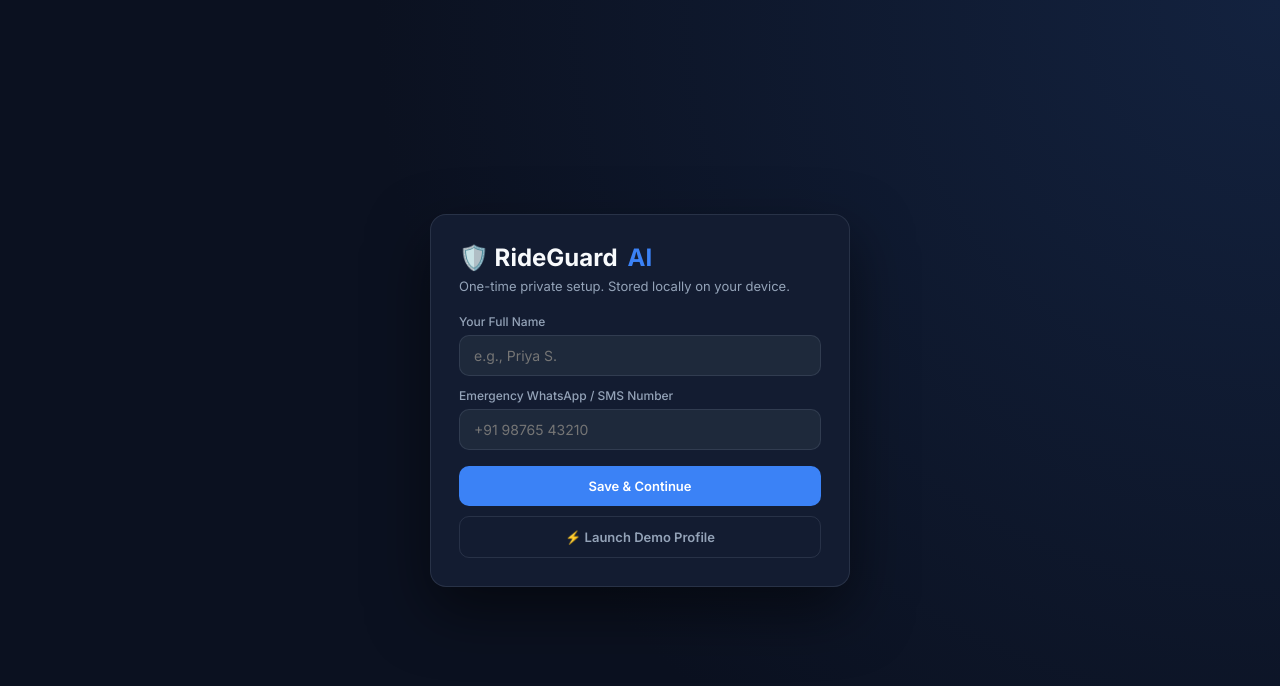
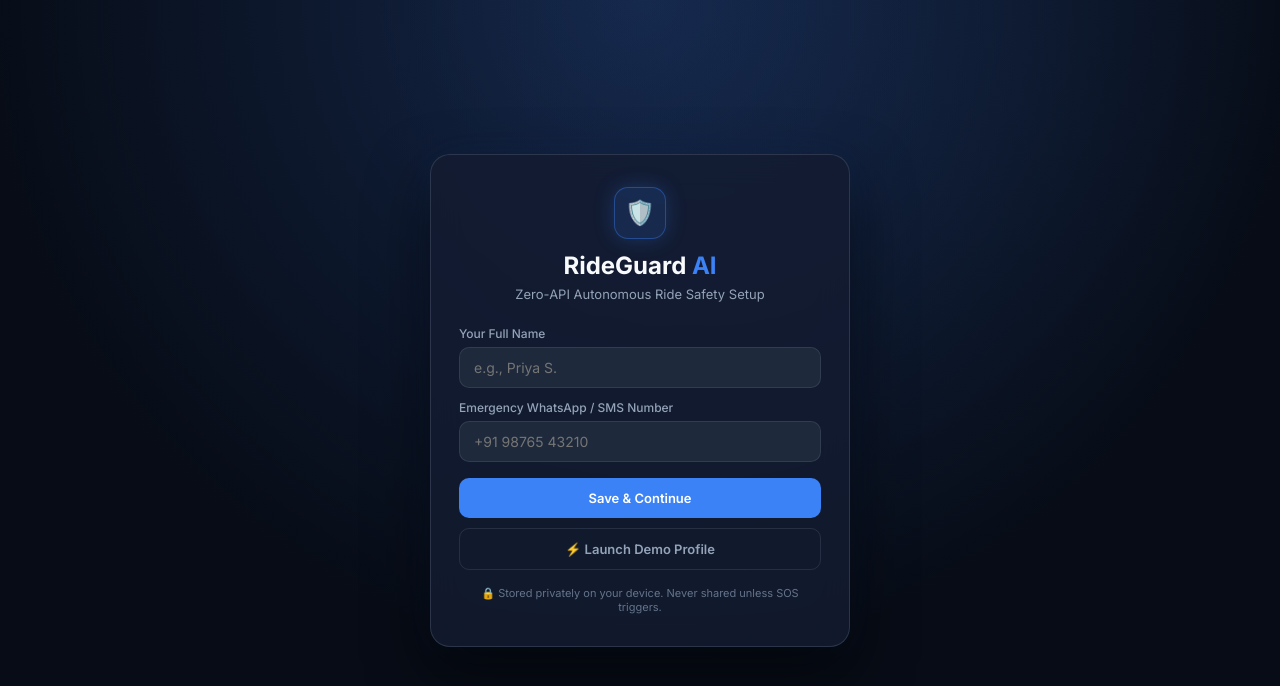
Before and after one commit to mvsanjeev21/RideGuard-AI, a plain HTML site: page index.html in a window 1280 px wide. Drawn offline with nearby package versions, Linux system fonts and the light colour scheme.

Commit message:
Enhance login view with glassmorphism style
Updated the login view with a glassmorphism design and improved styling for the login card and header.

```diff
--- a/index.html
+++ b/index.html
@@ -24,12 +24,46 @@
     body { background: radial-gradient(circle at top right, #13223f, var(--bg-main) 60%); color: var(--text-main); min-height: 100vh; }
     .hidden { display: none !important; }
 
-    /* Centered Login / Setup View */
-    .login-wrapper { min-height: 100vh; display: flex; align-items: center; justify-content: center; padding: 20px; }
-    .login-card { width: 100%; max-width: 420px; background: var(--bg-card); border: 1px solid var(--border); border-radius: 16px; padding: 28px; box-shadow: 0 24px 60px rgba(0,0,0,0.5); }
+    /* Centered Glassmorphism Login / Setup View */
+    .login-wrapper {
+      min-height: 100vh;
+      display: flex;
+      align-items: center;
+      justify-content: center;
+      padding: 20px;
+      background: radial-gradient(circle at 50% 0%, rgba(59, 130, 246, 0.18), #070c16 65%);
+    }
+    .login-card {
+      width: 100%;
+      max-width: 420px;
+      background: rgba(19, 28, 49, 0.85);
+      backdrop-filter: blur(16px);
+      border: 1px solid rgba(148, 163, 184, 0.2);
+      border-radius: 20px;
+      padding: 32px 28px;
+      box-shadow: 0 25px 60px rgba(0, 0, 0, 0.6), 0 0 40px rgba(59, 130, 246, 0.08);
+    }
+    .login-header { text-align: center; margin-bottom: 24px; }
+    .shield-badge {
+      width: 52px;
+      height: 52px;
+      margin: 0 auto 12px;
+      border-radius: 14px;
+      background: rgba(59, 130, 246, 0.15);
+      border: 1px solid rgba(59, 130, 246, 0.4);
+      display: flex;
+      align-items: center;
+      justify-content: center;
+      font-size: 24px;
+      box-shadow: 0 0 20px rgba(59, 130, 246, 0.25);
+    }
+    .login-header h2 { font-size: 24px; font-weight: 700; color: #f8fafc; }
+    .login-header h2 span { color: #3b82f6; }
+    .login-header p { font-size: 13px; color: #94a3b8; margin-top: 6px; }
+    .privacy-note { margin-top: 16px; text-align: center; font-size: 11px; color: #64748b; }
+
     .brand { display: flex; align-items: center; gap: 10px; font-size: 24px; font-weight: 700; margin-bottom: 6px; }
     .brand span { color: var(--blue); }
-    .subtitle { color: var(--text-muted); font-size: 13px; margin-bottom: 20px; }
 
     label { display: block; font-size: 12px; color: var(--text-muted); margin: 12px 0 6px; font-weight: 500; }
     input[type="text"], input[type="tel"] {
@@ -168,8 +202,11 @@
   <!-- 1. ONE-TIME SETUP / LOGIN VIEW -->
   <div id="loginView" class="login-wrapper">
     <div class="login-card">
-      <div class="brand">🛡️ RideGuard <span>AI</span></div>
-      <p class="subtitle">One-time private setup. Stored locally on your device.</p>
+      <div class="login-header">
+        <div class="shield-badge">🛡️</div>
+        <h2>RideGuard <span>AI</span></h2>
+        <p>Zero-API Autonomous Ride Safety Setup</p>
+      </div>
 
       <label for="userName">Your Full Name</label>
       <input type="text" id="userName" placeholder="e.g., Priya S." />
@@ -179,6 +216,8 @@
 
       <button class="btn btn-primary" onclick="saveProfile()">Save & Continue</button>
       <button class="btn btn-ghost" onclick="quickDemoLogin()">⚡ Launch Demo Profile</button>
+
+      <div class="privacy-note">🔒 Stored privately on your device. Never shared unless SOS triggers.</div>
     </div>
   </div>
 
```
